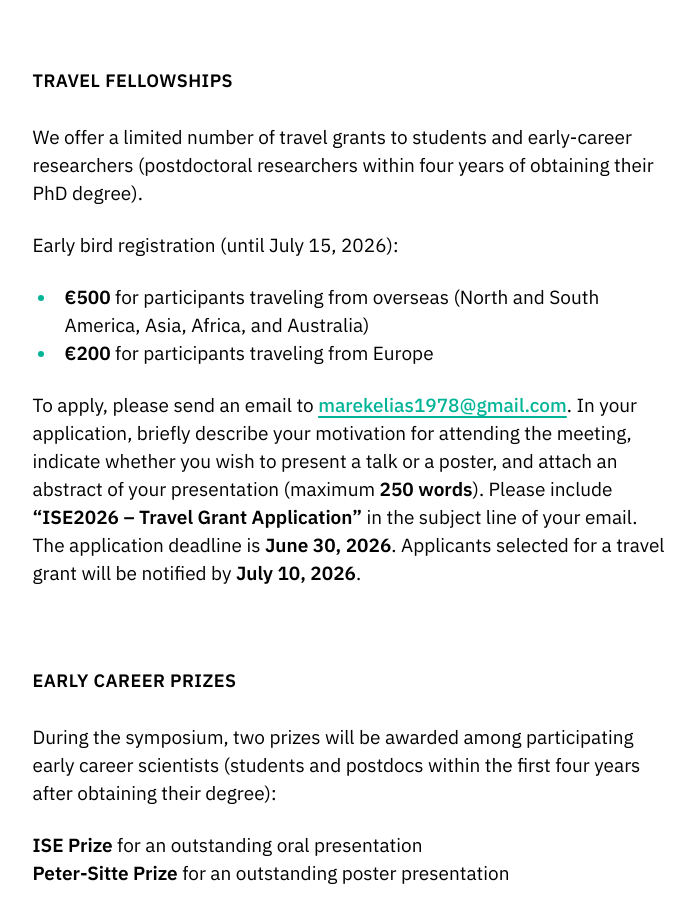
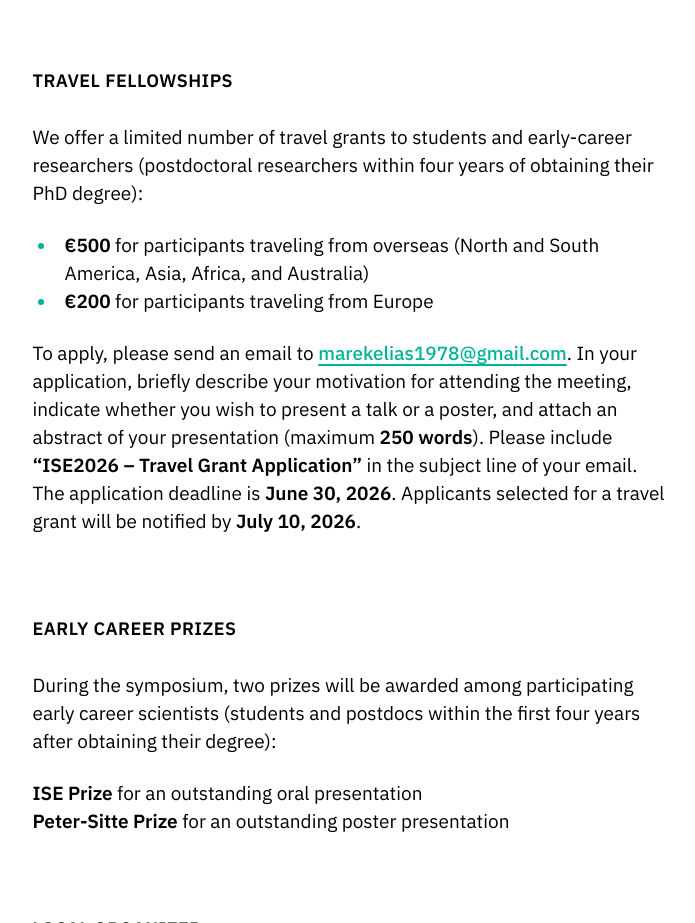
Before and after one commit to ExpertTrout9232/ise-ostrava-2026, a website: page src/index.html in a window 1280 px wide. Shown: the part 3900-4823 px from the top of the page, without its empty margins (280-975 px from the left). Drawn offline with Linux system fonts and the light colour scheme; files whose address does not match are found by name.

Commit message:
fix: content changes

```diff
--- a/src/index.html
+++ b/src/index.html
@@ -734,10 +734,8 @@
 
             <p class="mb-6">
               We offer a limited number of travel grants to students and early-career researchers (postdoctoral
-              researchers within four years of obtaining their PhD degree).
+              researchers within four years of obtaining their PhD degree):
             </p>
-
-            <p class="mb-6">Early bird registration (until July 15, 2026):</p>
 
             <ul class="mb-6 list-disc list-outside pl-6 marker:text-[#00B497]">
               <li class="pl-2">
```
